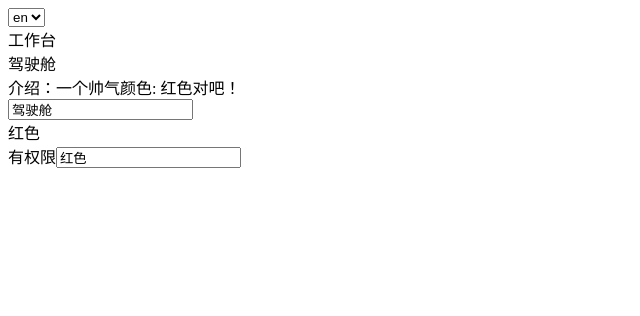
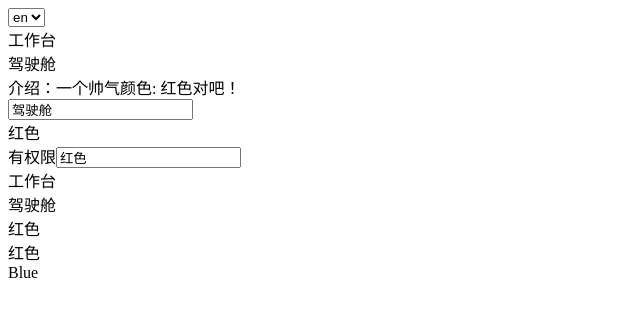
Before and after one commit to marvin-season/i18n-ast, a React (Vite) app: page / in a window 1280 px wide. Shown: the top 316 px of the page, without its empty margins (0-640 px from the left). Built offline with nearby package versions, Linux system fonts and the light colour scheme.

Commit message:
标识符 demo

```diff
--- a/src/demo/Demo.tsx
+++ b/src/demo/Demo.tsx
@@ -3,10 +3,13 @@ enum Color {
     Blue = 'Blue',
 }
 
+const array = ['工作台', '驾驶舱', '红色', Color.红色, Color.Blue]
+
 const intro = `${'介绍'}：一个帅气颜色: ${Color.红色}对吧！`;
 
 const hasAuth = (k: string) => {
-    return true
+    console.log({array, k})
+    return array.includes(k);
 }
 
 export const Demo = () => {
@@ -32,10 +35,12 @@ export const Demo = () => {
                 hasAuth('工作台') ? '有权限' : '无权限'
             }
             {
-                ['红色', Color.红色, Color.Blue].includes(Color.红色) && <input defaultValue={Color.红色}></input>
+                array.includes(Color.红色) && <input defaultValue={Color.红色}></input>
             }
         </div>
 
-
+        <div>
+            {array.map((item, index) => (<div key={index}>{item}</div>))}
+        </div>
     </>;
 };
```
